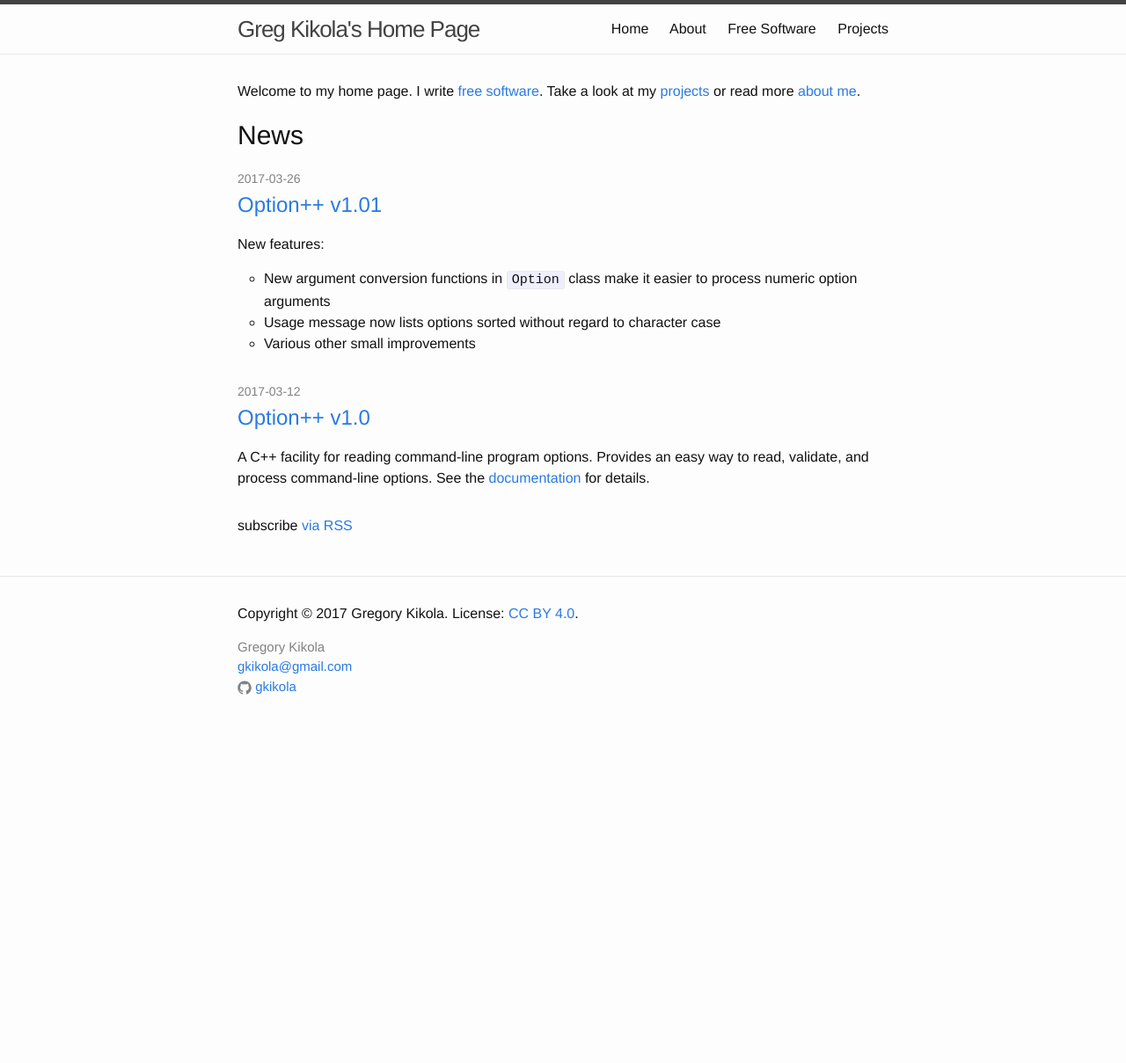
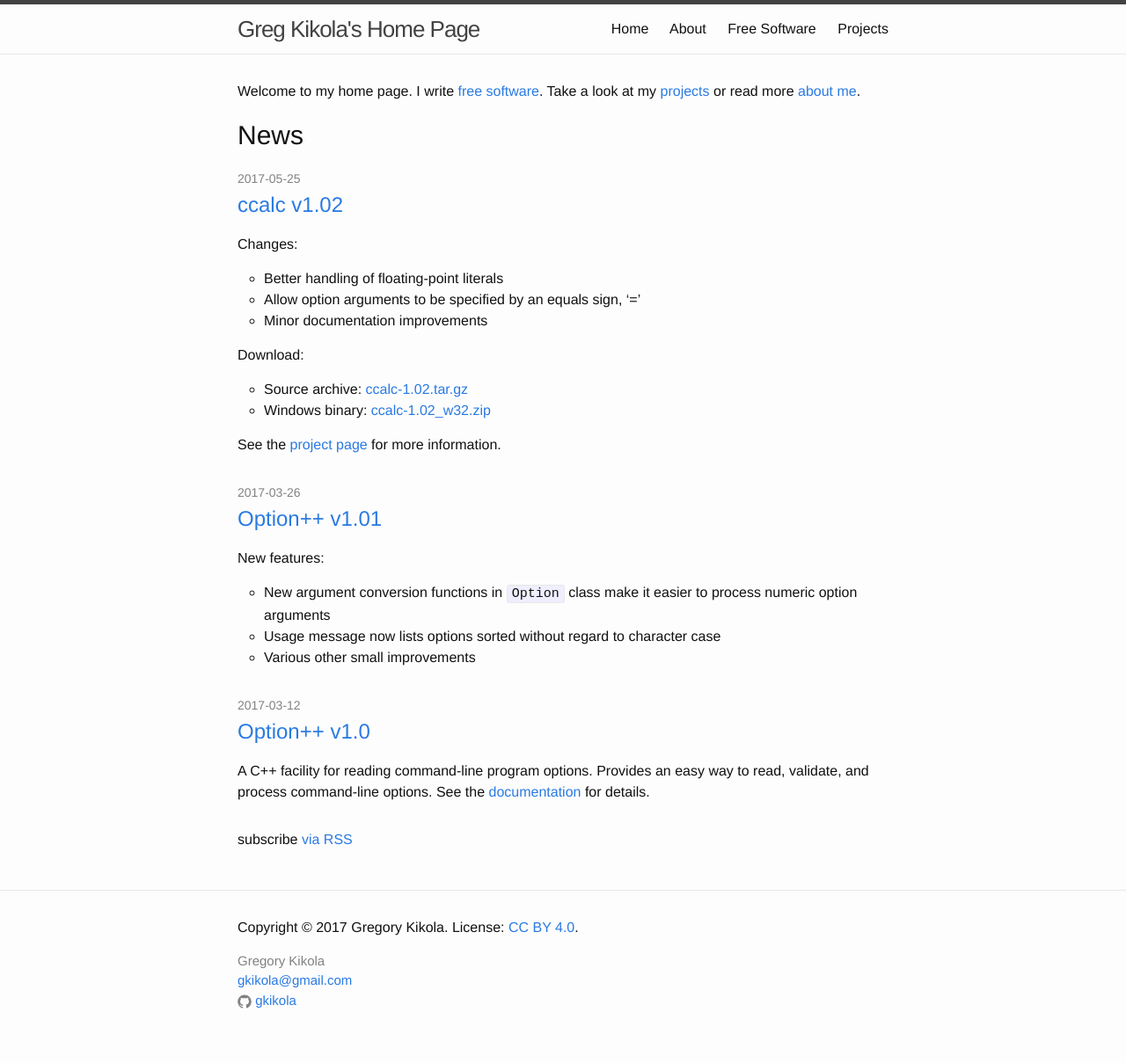
Before and after one commit to gkikola/gkikola.github.io, a Jekyll site: the page built from index.html, in a window 1280 px wide. Shown: the whole page at 88% size. Built offline with Jekyll 4.4.1, drawn with Linux system fonts in a browser that asks for light colours; before the commit the page ends 900 px from its top, so only the background shows below that.

Commit message:
ccalc v1.02 release

```diff
--- /dev/null
+++ b/_posts/2017-05-25-ccalc-1.02.md
@@ -0,0 +1,17 @@
+---
+layout: post
+title:  "ccalc v1.02"
+date:   2017-05-25 15:07:04 -0400
+categories:
+---
+Changes:
+
+* Better handling of floating-point literals
+* Allow option arguments to be specified by an equals sign, '='
+* Minor documentation improvements
+
+Download:
+* Source archive: [ccalc-1.02.tar.gz](/projects/ccalc/ccalc-1.02.tar.gz)
+* Windows binary: [ccalc-1.02_w32.zip](/projects/ccalc/ccalc-1.02_w32.zip)
+
+See the [project page](/projects/ccalc/) for more information.
--- a/projects/ccalc/index.html
+++ b/projects/ccalc/index.html
@@ -70,6 +70,12 @@ false</code></pre>
   <h2 id="downloading">Downloading ccalc</h2>
   <p>Select an option below to download <b>ccalc</b>. The source code is
     also available on <a href="https://github.com/gkikola/ccalc">GitHub</a>.
+  <p><b>ccalc 1.02</b>
+    <ul>
+      <li>Source code: <a href="/projects/ccalc/ccalc-1.02.tar.gz">ccalc-1.02.tar.gz</a></li>
+      <li>Windows: <a href="/projects/ccalc/ccalc-1.02_w32.zip">ccalc-1.02_w32.zip</a></li>
+    </ul>
+  </p>
   <p><b>ccalc 1.01</b>
     <ul>
       <li>Source code: <a href="/projects/ccalc/ccalc-1.01.tar.gz">ccalc-1.01.tar.gz</a></li>
```
Also changed, not shown: 2 other files.
